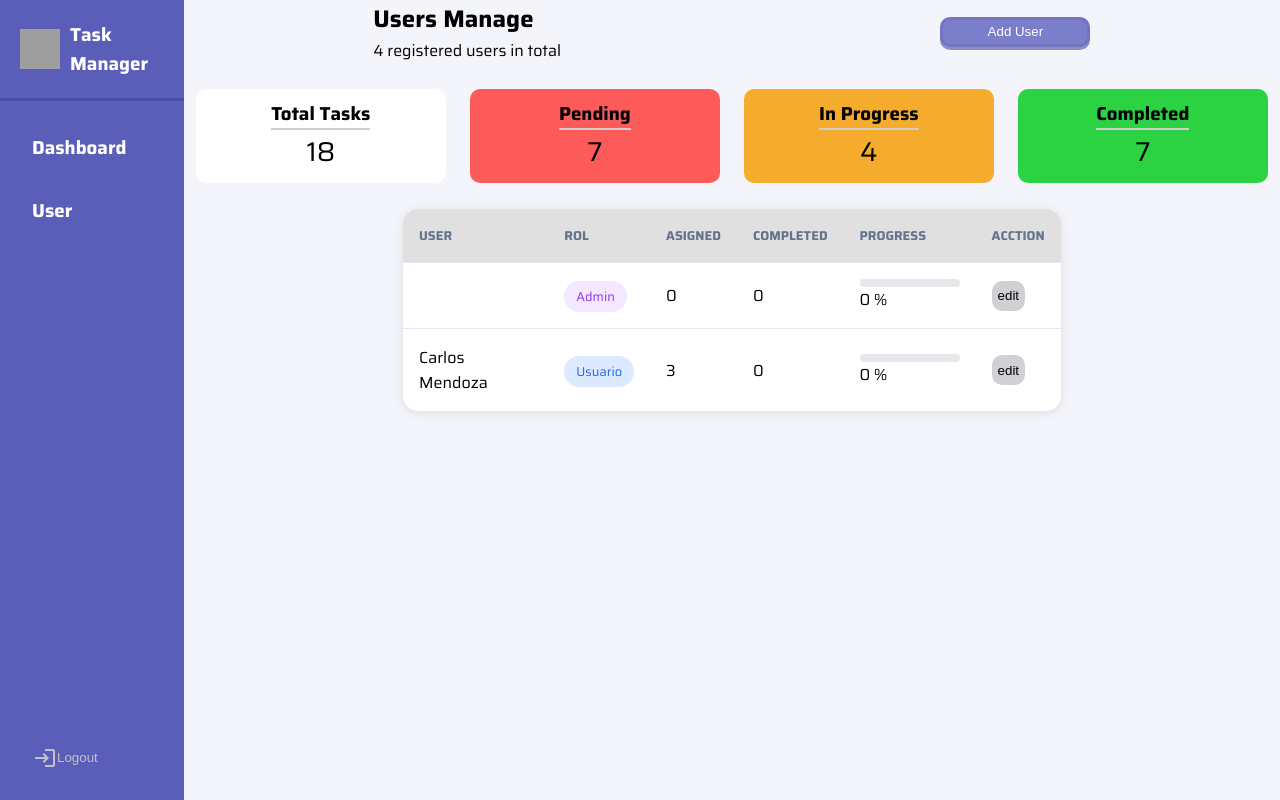
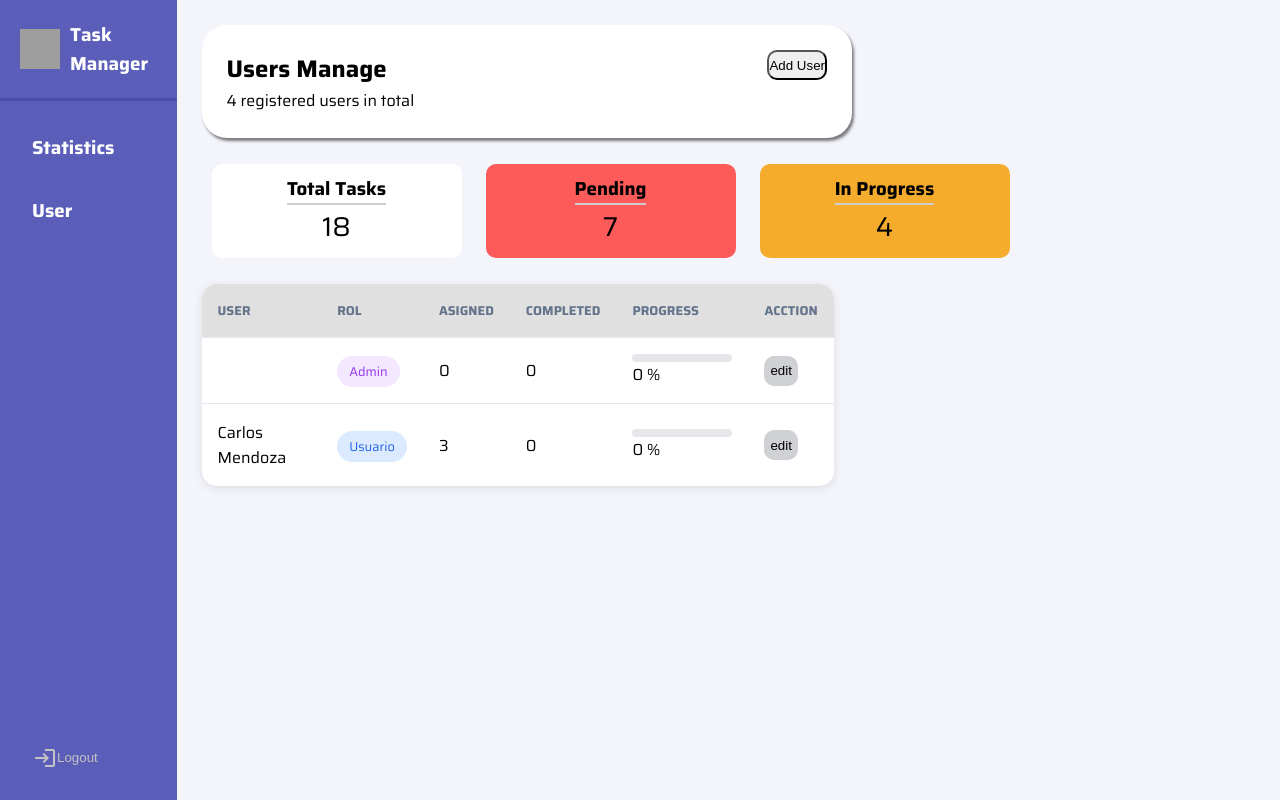
Before and after one commit to Yjsd121/Tasks-Manager, a React (Vite) app: page /AdminView/User in a window 1280 px wide. Built offline with nearby package versions, Linux system fonts and the light colour scheme; grey boxes are pictures that could not be loaded.

Commit message:
i broked all adminview, status: Im craying

```diff
--- a/package.json
+++ b/package.json
@@ -20,7 +20,8 @@
     "@vitejs/plugin-react": "6.0.2",
     "react": "19.2.6",
     "react-dom": "19.2.6",
-    "react-router-dom": "^7.15.1"
+    "react-router-dom": "^7.15.1",
+    "recharts": "^3.8.1"
   },
   "eslintConfig": {
     "extends": "./node_modules/standard/eslintrc.json"
--- a/src/AdminView/Dashboard/Dashboard.css
+++ b/src/AdminView/Dashboard/Dashboard.css
@@ -0,0 +1,6 @@
+.Dashboard-contaier {
+  display: grid;
+  grid-template-columns: repeat(auto-fit, minmax(200px, 1fr));
+  gap: 1.5rem;
+  padding: 10px;
+}
--- a/src/AdminView/Dashboard/Dashboard.jsx
+++ b/src/AdminView/Dashboard/Dashboard.jsx
@@ -1,4 +1,6 @@
+import './Dashboard.css'
 import { SideBar } from '../../components/SideBar/SideBar'
+import MyChart from '../../components/barchar'
 
 export function Dashboard() {
   return (
@@ -8,13 +10,17 @@ export function Dashboard() {
         <section className='container'>
           <section className='Title-container'>
             <div className='title'>
-              <h2>Dashbaord</h2>
-              <p>performance per user</p>
+              <h2>Statistics</h2>
+              <p>Dashboard</p>
             </div>
-            <button>Add User</button>
           </section>
-          <div>
-            hola
+          <div className='Dashboard-contaier'>
+            <div>
+              <MyChart />
+            </div>
+            <div>
+              <MyChart />
+            </div>
           </div>
         </section>
       </section>
--- a/src/AdminView/UserView/AdminView.css
+++ b/src/AdminView/UserView/AdminView.css
@@ -9,6 +9,7 @@
   display: flex;
   flex-direction: column;
   gap: 1rem;
+  padding: 25px;
 }
 
 .Title-container {
@@ -38,7 +39,6 @@
 
 .table-container {
   width: 100%;
-  justify-content: center;
   display: flex;
 }
 
@@ -113,3 +113,13 @@
 .btn-table:active {
   scale: 1.25;
 }
+
+.contaier-style {
+  padding: 25px;
+  width: 57%;
+  display: flex;
+  justify-content: space-between;
+  background-color: rgb(255, 255, 255);
+  border-radius: 25px;
+  box-shadow: 2px 3px 3px 0px rgba(0, 0, 0, .5);
+}
--- a/src/AdminView/UserView/AdminView.jsx
+++ b/src/AdminView/UserView/AdminView.jsx
@@ -11,15 +11,17 @@ export function AdminView() {
       <section className='AdminView-container'>
         <SideBar />
         <section className='container'>
-          <section className='Title-container'>
+          <div className='contaier-style'>
             <div className='title'>
               <h2>Users Manage</h2>
               <p>{totalusers} registered users in total</p>
             </div>
             <button>Add User</button>
-          </section>
+
+          </div>
           <Minichart />
           <UsersTable users={users} />
+
         </section>
       </section>
     </section>
--- a/src/components/SideBar/SideBar.jsx
+++ b/src/components/SideBar/SideBar.jsx
@@ -11,7 +11,7 @@ export function SideBar() {
       </div>
 
       <nav className='sidebar-nav'>
-        <NavLink to='/AdminView/Dashboard'><h3>Dashboard</h3></NavLink>
+        <NavLink to='/AdminView/Dashboard'><h3>Statistics</h3></NavLink>
         <NavLink to='/AdminView/User'><h3>User</h3></NavLink>
       </nav>
 
--- /dev/null
+++ b/src/components/barchar.jsx
@@ -0,0 +1,25 @@
+import { BarChart, Bar, XAxis, YAxis, Tooltip, ResponsiveContainer } from 'recharts'
+function getKeys(data) {
+  if (!data || data.length === 0) return {}
+
+  const keys = Object.keys(data[0])
+
+  const labelKey = keys.find(k => k !== 'Total')
+  const valueKey = keys.find(k => k === 'Total')
+
+  return { labelKey, valueKey }
+}
+
+export default function MyChart({ data }) {
+  const { labelKey, valueKey } = getKeys(data)
+  return (
+    <ResponsiveContainer width='100%' height={300}>
+      <BarChart data={data}>
+        <YAxis />
+        <XAxis dataKey={labelKey} />
+        <Tooltip />
+        <Bar dataKey='Total' fill='#082581' barSize={80} />
+      </BarChart>
+    </ResponsiveContainer>
+  )
+}
--- a/src/components/minichart/minichart.css
+++ b/src/components/minichart/minichart.css
@@ -1,7 +1,6 @@
 .minichart-container {
   display: grid;
   grid-template-columns: repeat(auto-fit, minmax(250px, 250px));
-  justify-content: center;
   gap: 1.5rem;
   padding: 10px;
 }
--- a/src/components/table/Table.jsx
+++ b/src/components/table/Table.jsx
@@ -42,7 +42,7 @@ export function UsersTable({ users }) {
                   {progress} %
                 </td>
                 <td>
-                  <button className='btn-table'>edit</button>
+                  <button className='btn-table' onClick={() => { }}>edit</button>
                 </td>
               </tr>
             )
--- a/src/mock/minichart.js
+++ b/src/mock/minichart.js
@@ -16,11 +16,5 @@ export const stats = [
     title: 'In Progress',
     quantity: 4,
     color: '#f5ab2c'
-  },
-  {
-    id: 4,
-    title: 'Completed',
-    quantity: 7,
-    color: '#2bd342'
   }
 ]
```
Also changed, not shown: 1 other file (tests, documents, lock files or other folders).
